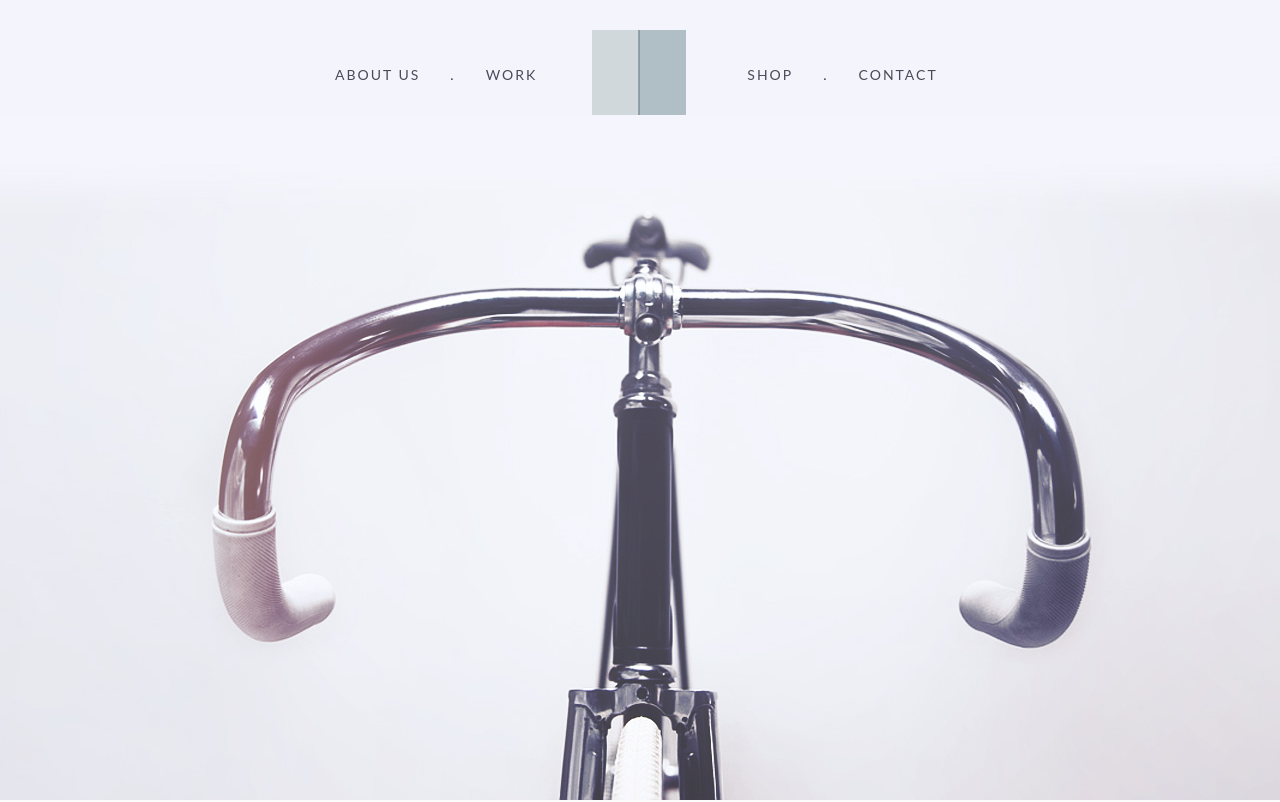
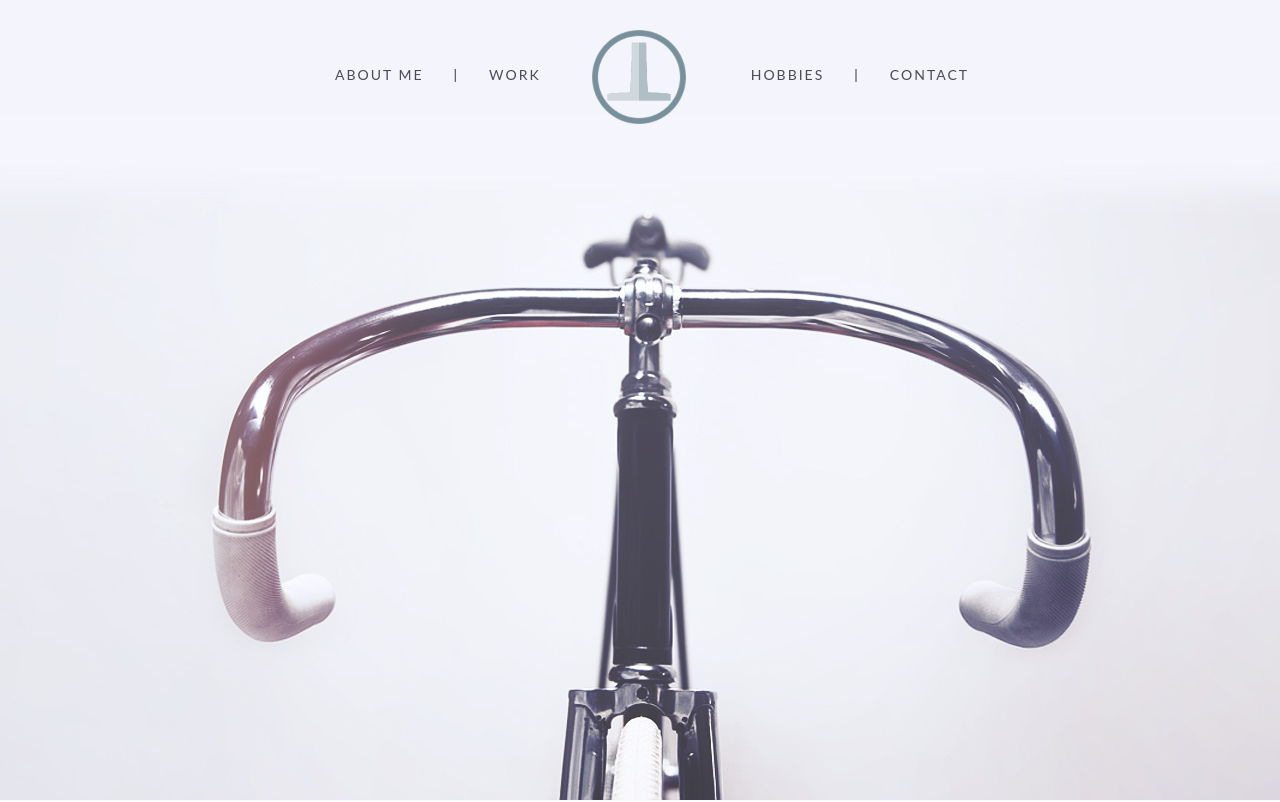
Before and after one commit to julianli12/Portfolio, a plain HTML site: page index.html in a window 1280 px wide. Shown: the top 802 px of the page. Drawn offline with nearby package versions, Linux system fonts and the light colour scheme.

Commit message:
first edit

```diff
--- a/css/queries.css
+++ b/css/queries.css
@@ -16,7 +16,7 @@ CSS Queries
     nav ul li a { width: 100%; float: left; position: relative; padding: 25px 0; text-align: center; border-bottom: 1px dotted rgba(255, 255, 255, 0.2); margin: 0px; }
     nav ul li a.last { border-bottom: none; }
     nav ul li.dot { display: none; }
-    .responsive-logo { background: url(../img/main-logo.png) no-repeat center center; width: 94px; height: 85px; position: absolute; top: 30px; left: 10%; }
+    .responsive-logo { background: url(../img/main-logo.png) no-repeat center center; background-size:100% 100%;; width: 84px; height: 84px; position: absolute; top: 30px; left: 10%; }
     .logo-1 { position: absolute; left: 50%; top: 50%; }
     .logo-holder { display: none; }
     .logo-2 { position: absolute; left: 50%; top: 50%; }
--- a/css/styles.css
+++ b/css/styles.css
@@ -197,7 +197,7 @@ p { text-align: center; font-size: 14px; color: #848789; font-weight: 300; word-
 p.text-intro { font-size: 18px; }
 .hero { background: url(../img/hero-bg.jpg) no-repeat top center #f4f5fc; -webkit-background-size: cover; -moz-background-size: cover; -o-background-size: cover; background-size: cover; height: 685px; }
 nav { height: 85px; margin-top: 30px; position: relative; }
-.logo-holder { background: url(../img/main-logo.png) no-repeat center center; width: 94px; height: 85px; position: absolute; top: 0; left: 327px; }
+.logo-holder { background: url(../img/main-logo.png) no-repeat center center; background-size:100% 100%; width: 94px; height: 94px; position: absolute; top: 0; left: 327px; }
 .responsive-logo { display: hidden; }
 header { background-color: #f4f5fc; }
 header ul { padding-top: 35px; }
--- a/index.html
+++ b/index.html
@@ -4,7 +4,7 @@
 		<meta charset="utf-8">
 		<meta http-equiv="X-UA-Compatible" content="IE=edge">
 		<meta name="viewport" content="width=device-width, initial-scale=1">
-		<title>Yebo HTML5 CSS3 Template</title>
+		<title>Julian's Portfolio</title>
 		<!-- Bootstrap -->
 		<link href="css/bootstrap.min.css" rel="stylesheet">
 		<link href="css/styles.css?v=1.2" rel="stylesheet">
@@ -33,11 +33,11 @@
 						<nav>
 							<div class="logo-holder"></div>
 							<ul class="clearfix">
-								<li><a href="#about">About Us</a></li>
-								<li class="dot">.</li>
+								<li><a href="#about">About Me</a></li>
+								<li class="dot">|</li>
 								<li><a href="#work" class="r_spacer">Work</a></li>
-								<li><a href="#shop">Shop</a></li>
-								<li class="dot">.</li>
+								<li><a href="#shop">Hobbies</a></li>
+								<li class="dot">|</li>
 								<li><a href="#contact">Contact</a></li>
 							</ul>
 						</nav>
```
